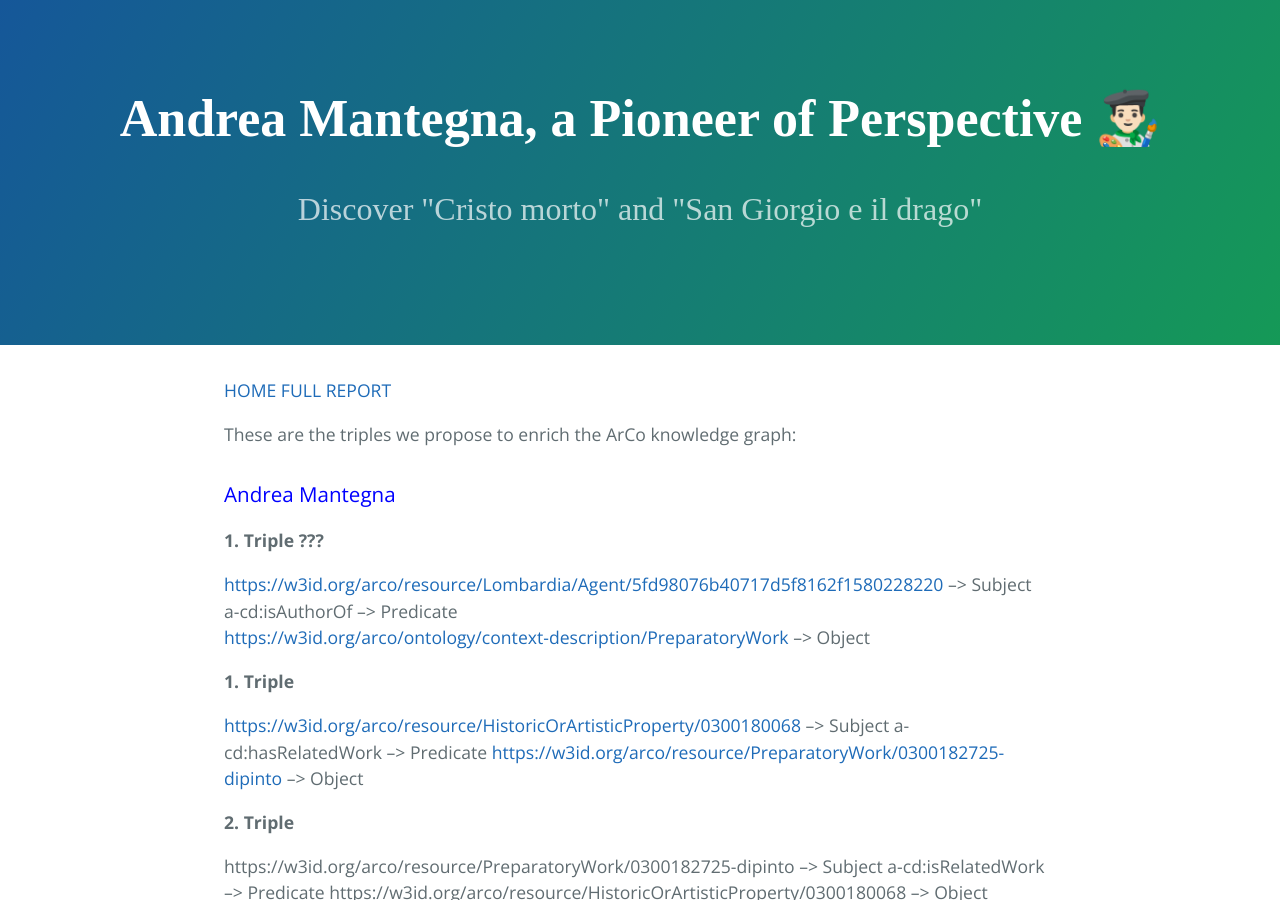
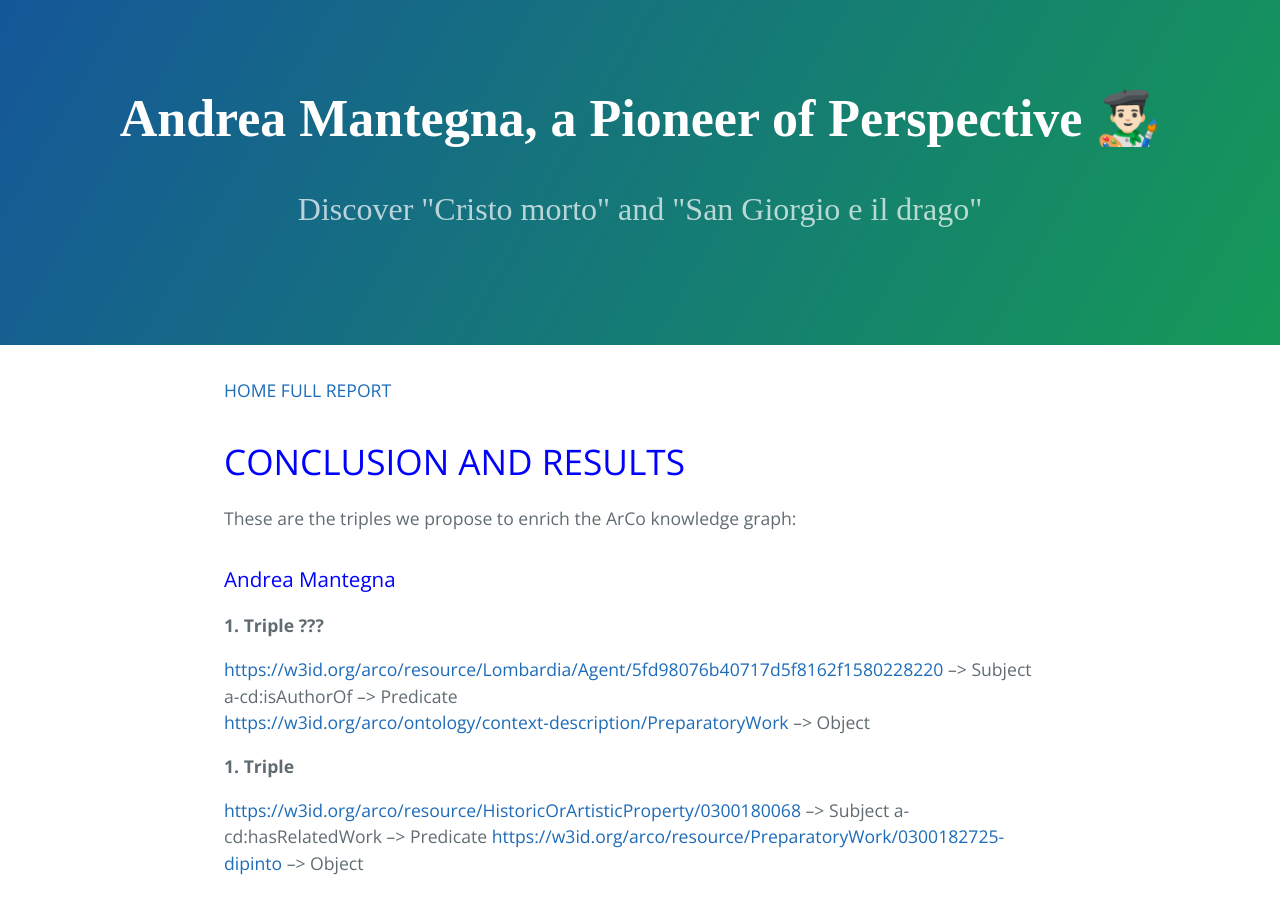
Before and after one commit to KevinITS-site/KevinITS-site.github.io, a Jekyll site: the page built from triples.md, in a window 1280 px wide and 900 px high. Built offline with Jekyll 4.4.1, drawn with Linux system fonts in a browser that asks for light colours; our own code applies the rules of GitHub Pages for plain Markdown files.

Commit message:
Update triples.md

```diff
--- a/triples.md
+++ b/triples.md
@@ -1,5 +1,7 @@
 [HOME](index.md)
 [FULL REPORT](another-page.md)
+
+<h3 style="color:blue; font-size: 2em;">CONCLUSION AND RESULTS</h3>
 
 These are the triples we propose to enrich the ArCo knowledge graph:
 
```
